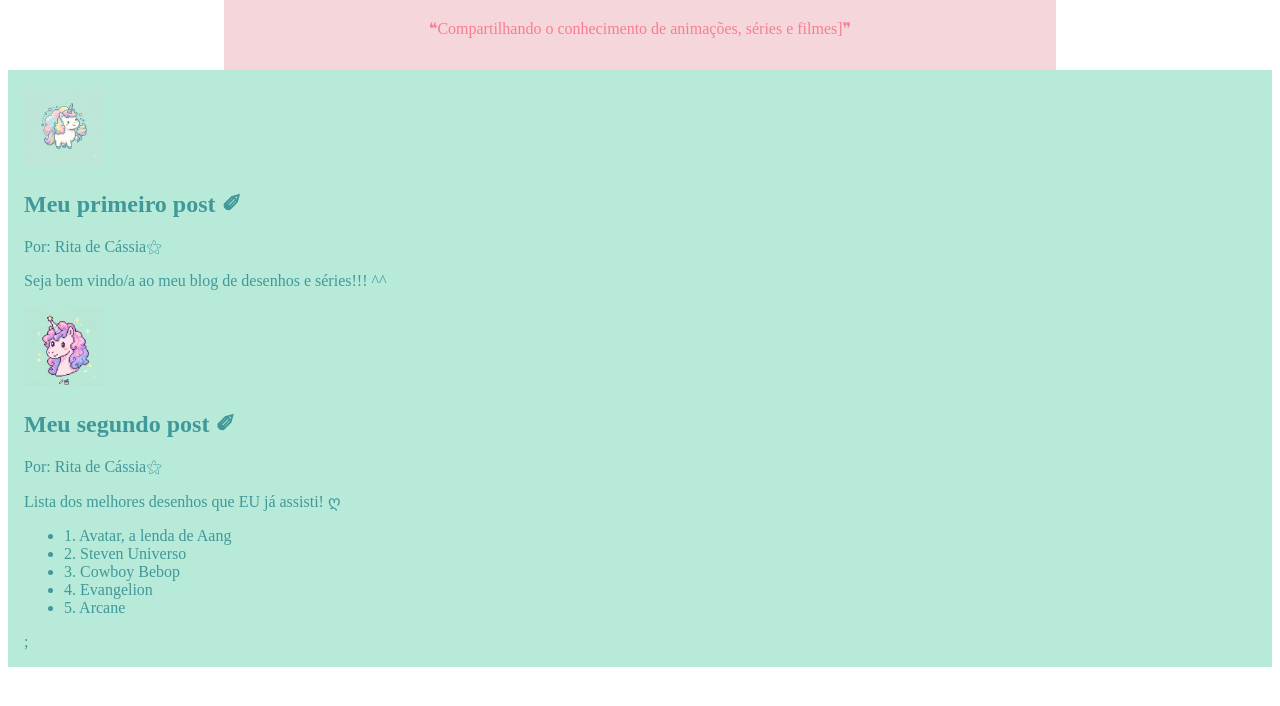
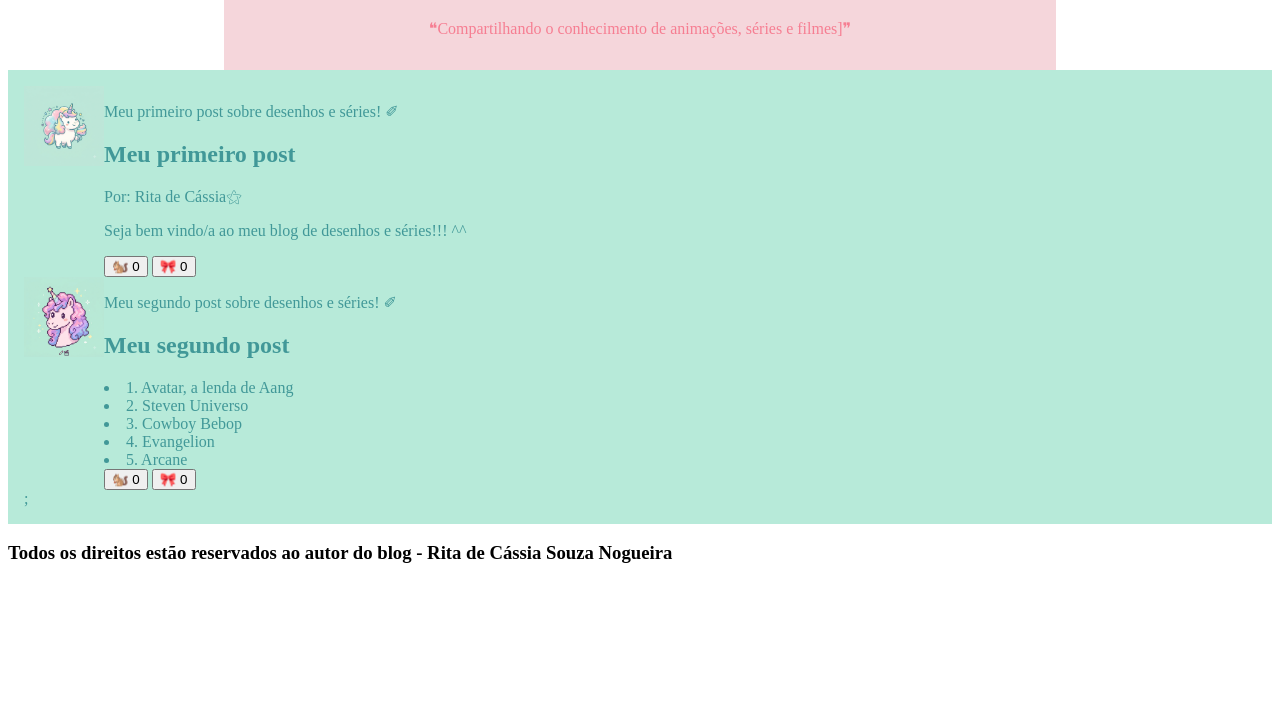
Before and after one commit to ritanogueira-cmd/pagina-web-rita-desenhinho-unicornio, a plain HTML site: page index.html in a window 1280 px wide. Shown: the part 86-792 px from the top of the page. Drawn offline with Linux system fonts and the light colour scheme.

Commit message:
Update index.html

```diff
--- a/index.html
+++ b/index.html
@@ -13,17 +13,28 @@
             margin: 0 auto;
             padding: 16px;
         }
+
         main{
             background-color: rgb(183, 234, 217);
             color: rgb(65, 152, 152);
             margin: 0 auto;
             padding: 16px;
         }
+        article{
+            display: flex;
+        }
+
         Img{
             width: 80px;
             height: 80px;
         }
+
+        .artigo-autor{
+            font-weight: bold;
+        }
+
     </style>
+
 </head>
 <body>
     <header>
@@ -32,25 +43,35 @@
     </header>
     <main>
         <article>
-                <img src="imagem-blog.png" alt= "únicornio fofo">
-                <h2>Meu primeiro post ✐</h2>
+            <img src="imagem-blog.png" alt= "únicornio fofo">
+            <div>
+                <p class=".artigo-autor">Meu primeiro post sobre desenhos e séries! ✐</p>
+               <h2>Meu primeiro post</h2
                 <p>Por: Rita de Cássia⚝</p>
                 <p>Seja bem vindo/a ao meu blog de desenhos e séries!!! ^^</p>
+                <button>🐿️<span> 0 </span></button>
+                <button>🎀<span> 0 </span></button>
+            </div>
         </article>
 
         <article>
             <img src="segundo-post.png" alt= "únicornio fofo">
-            <h2>Meu segundo post ✐</h2>
-            <p>Por: Rita de Cássia⚝</p>
-            <p>Lista dos melhores desenhos que EU já assisti! ღ</p>
-                <ul>
+            <div>
+            <p class=".artigo-autor">Meu segundo post sobre desenhos e séries! ✐</p>
+            <h2>Meu segundo post</h2>
                     <li>1. Avatar, a lenda de Aang</li>
                     <li>2. Steven Universo</li>
                     <li>3. Cowboy Bebop</li>
                     <li>4. Evangelion</li>
                     <li>5. Arcane</li>
                 </ul>
-        </article>;
+                <button>🐿️<span> 0 </span></button>
+                <button>🎀<span> 0 </span></button>
+            </div>
+    </article>;
     </main>
+    <footer>
+        <h3>Todos os direitos estão reservados ao autor do blog - Rita de Cássia Souza Nogueira</h3>
+    </footer>
 </body>
 </html>
```
